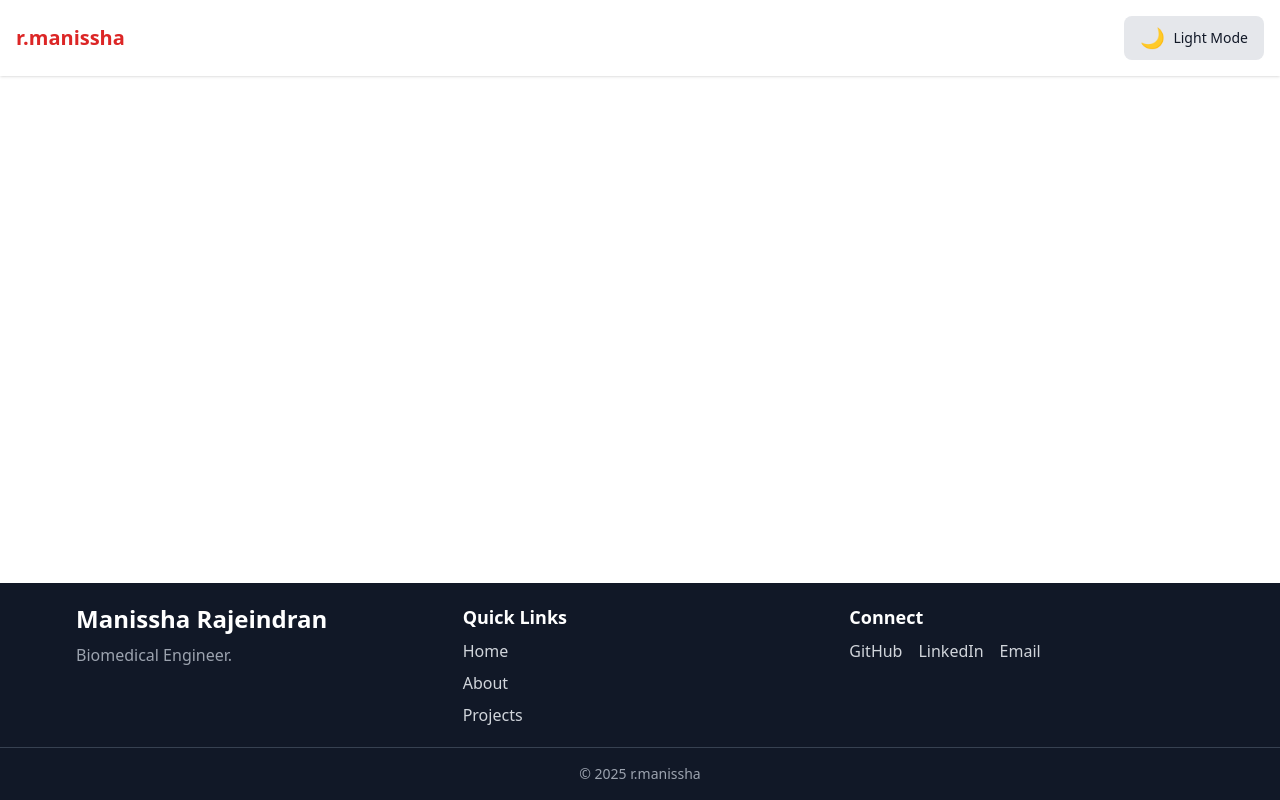
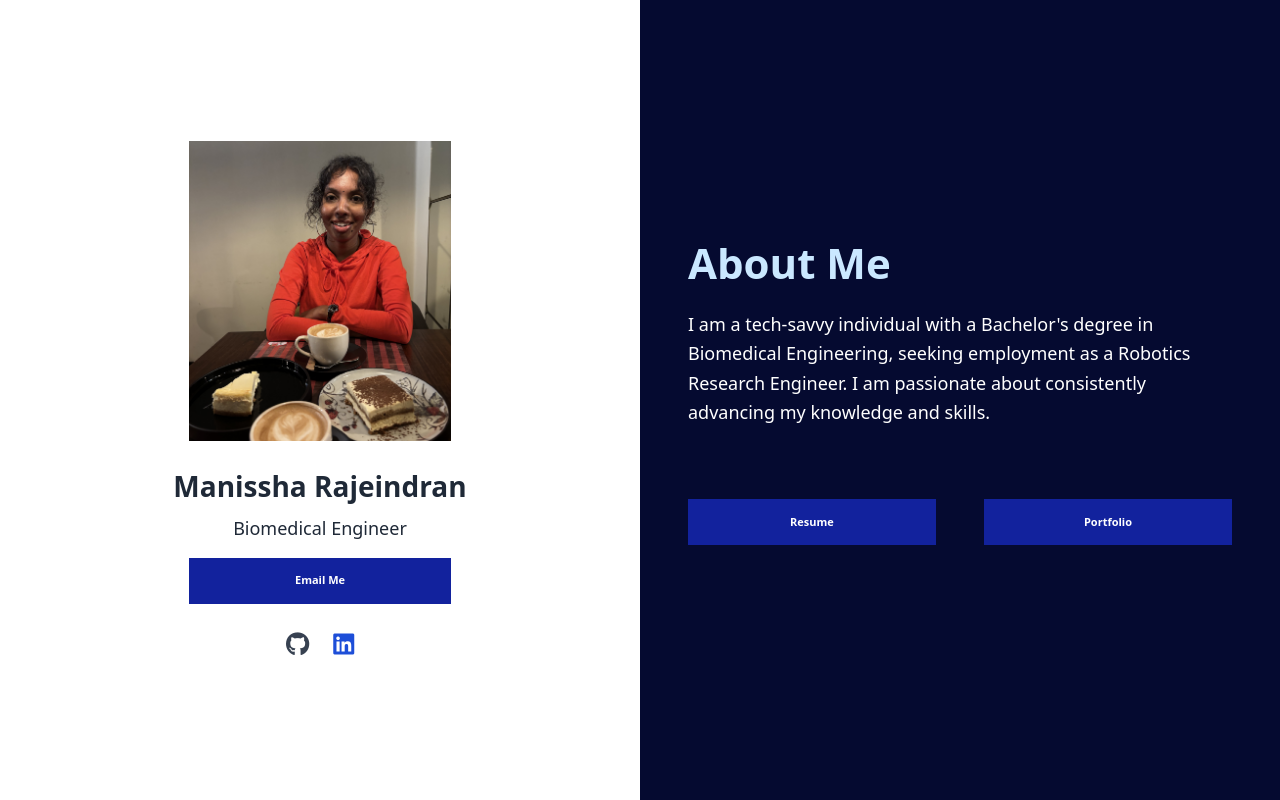
Before and after one commit to rmanissha8/portfolio-python-flask, a Flask app: page / in a window 1280 px wide. Run offline with Flask 3, Linux system fonts and the light colour scheme; some libraries are stand-ins or nearby versions.

Commit message:
new landing page

```diff
--- a/src/templates/base.html
+++ b/src/templates/base.html
@@ -3,132 +3,69 @@
 <head>
   <meta charset="UTF-8">
   <meta name="viewport" content="width=device-width, initial-scale=1.0">
+  <link rel="stylesheet" href="https://cdnjs.cloudflare.com/ajax/libs/font-awesome/6.6.0/css/all.min.css">
+  <link rel="icon" href="/static/images/logo.png">
   <title>r.manissha</title>
+  <script src="https://cdn.tailwindcss.com"></script>
+</head>
+<body class="h-screen w-screen">
+  <div class="flex h-full">
 
-    <script src="https://cdn.tailwindcss.com"></script>
-    <script>
-      tailwind.config = {
-        darkMode: 'class',
-      };
-    </script>
-    <style>
-        /* Smooth transitions for theme switching */
-        body, nav, button {
-            transition: background-color 0.3s ease, color 0.3s ease, border-color 0.3s ease;
-        }
-
-        /* Animation for the toggle icon */
-        @keyframes rotate {
-            from { transform: rotate(0deg); }
-            to { transform: rotate(360deg); }
-        }
-
-        .rotate-sun {
-            animation: rotate 0.5s ease;
-        }
-
-        .rotate-moon {
-            animation: rotate 0.5s ease reverse;
-        }
-    </style>
-</head>
-<body class="flex flex-col min-h-screen bg-white text-gray-900 dark:bg-gray-900 dark:text-gray-100">
-
-<nav class="bg-white dark:bg-gray-800 p-4 flex justify-between items-center shadow">
-    <h1 class="font-bold text-xl text-red-600 dark:text-red-400">r.manissha</h1>
-
-    </div>
-    <button id="theme-toggle" class="px-4 py-2 rounded-lg bg-gray-200 dark:bg-gray-700 flex items-center space-x-2">
-        <span id="theme-toggle-icon" class="text-xl">🌙</span>
-        <span id="theme-text" class="text-sm">Dark Mode</span>
-    </button>
-</nav>
- <main class="flex-grow container mx-auto p-6">
-        {% block content %}{% endblock %}
-    </main>
-
-
-<footer class="bg-gray-900 text-gray-300 mt-10">
-    <div class="max-w-6xl mx-auto px-3 py-5 grid grid-cols-1 md:grid-cols-3 gap-8">
-
-
-        <div>
-            <h2 class="text-2xl font-bold text-white">Manissha Rajeindran</h2>
-            <p class="mt-2 text-gray-400">
-                Biomedical Engineer.
-            </p>
+    <!-- Left Half -->
+    <div class="w-1/2 bg-white flex flex-col items-center justify-center p-8">
+      <!-- Square image frame -->
+      <div class="w-[262.6px] h-[300px] object-cover border-gray-400 ">
+        <img src="/static/images/me.jpg" alt="Profile" class="w-full h-full object-cover">
       </div>
 
+      <!-- Name -->
+      <p class="mt-6 text-[28px] font-[Open_Sans] font-bold text-gray-800">Manissha Rajeindran
+      </p>
 
-        <div>
-            <h3 class="text-lg font-semibold text-white">Quick Links</h3>
-            <ul class="mt-2 space-y-2">
-                <li><a href="#" class="hover:text-red-500">Home</a></li>
-                <li><a href="#" class="hover:text-red-500">About</a></li>
-                <li><a href="#" class="hover:text-red-500">Projects</a></li>
-            </ul>
-        </div>
+      <p class="mt-2 text-[18px] font-[Open_Sans] font-light text-gray-800">Biomedical Engineer</p>
 
+      <!-- Email Me Button -->
+      <button class="mt-4 px-6 py-2 w-[262.6px] h-[46px] bg-[#12229d] text-white font-[Open_Sans] text-[11px]  font-bold hover:bg-blue-700">
+        Email Me
+      </button>
 
-        <div>
-            <h3 class="text-lg font-semibold text-white">Connect</h3>
-            <div class="mt-2 flex space-x-4">
-                <a href="#" target="_blank" class="hover:text-red-500">GitHub</a>
-                <a href="#" target="_blank" class="hover:text-red-500">LinkedIn</a>
-                <a href="mailto:youremail@example.com" class="hover:text-red-500">Email</a>
-            </div>
+      <!-- Social Icons -->
+      <div class="flex space-x-6 mt-6">
+        <!-- GitHub -->
+        <a href="https://github.com/rmanissha8" target="_blank" class="text-gray-700 hover:text-black text-2xl">
+          <i class="fab fa-github"></i>
+        </a>
+        <!-- LinkedIn -->
+        <a href="https://www.linkedin.com/in/manissha-rajeindran-03807a24a/" target="_blank" class="text-blue-700 hover:text-blue-900 text-2xl">
+          <i class="fab fa-linkedin"></i>
+        </a>
       </div>
     </div>
 
+    <!-- Right Half -->
+    <div class="w-1/2 bg-[#050a30] text-[18px] text-white flex flex-col justify-center p-12">
+      <!-- Heading -->
+      <h2 class="text-[#cae8ff] text-[42px] font-bold mb-4">About Me</h2>
+      <p class="mb-6 leading-relaxed text-lg">
+        I am a tech-savvy individual with a Bachelor's degree in Biomedical Engineering,
+        seeking employment as a Robotics Research Engineer.
+        I am passionate about consistently advancing my knowledge and skills.
 
-    <div class="border-t border-gray-700 text-center py-4 text-sm text-gray-400">
-        © {{ 2025 }} r.manissha
+      </p>
+
+      <!-- Buttons -->
+      <div class="flex space-x-12 mt-12">
+        <button class="px-6 py-2 w-[262.6px] h-[46px] bg-[#12229d] text-white font-[Open_Sans] text-[11px]  font-bold hover:bg-blue-700">
+          Resume
+        </button>
+        <button class="px-6 py-2 w-[262.6px] h-[46px] bg-[#12229d] text-white font-[Open_Sans] text-[11px]  font-bold hover:bg-blue-700">
+          Portfolio
+        </button>
       </div>
-</footer>
+      <div class="flex space-x-4 justify-center mt-6">
 
-<script>
-    document.addEventListener("DOMContentLoaded", () => {
-    const html = document.documentElement;
-    const toggleBtn = document.getElementById("theme-toggle");
-    const icon = document.getElementById("theme-toggle-icon");
-    const themeText = document.getElementById("theme-text");
-    const currentThemeSpan = document.getElementById("current-theme"); // might not exist
+    </div>
 
-    const savedTheme = localStorage.getItem("theme");
-    const systemPrefersDark = window.matchMedia('(prefers-color-scheme: dark)').matches;
-
-    function applyTheme(isDark) {
-    if (isDark) {
-        html.classList.add("dark");
-        icon.textContent = "☀️";
-        themeText.textContent = "Dark Mode";   // show current mode
-        if (currentThemeSpan) currentThemeSpan.textContent = "Dark";
-        localStorage.setItem("theme", "dark");
-    } else {
-        html.classList.remove("dark");
-        icon.textContent = "🌙";
-        themeText.textContent = "Light Mode";  // show current mode
-        if (currentThemeSpan) currentThemeSpan.textContent = "Light";
-        localStorage.setItem("theme", "light");
-    }
-}
-
-    // Initial load
-    applyTheme(savedTheme === "dark" || (!savedTheme && systemPrefersDark));
-
-    // Toggle on button click
-    toggleBtn.addEventListener("click", () => {
-        const isDark = !html.classList.contains("dark");
-        icon.classList.add(isDark ? "rotate-sun" : "rotate-moon");
-
-        setTimeout(() => {
-            applyTheme(isDark);
-            icon.classList.remove("rotate-sun", "rotate-moon");
-        }, 500);
-    });
-});
-
-</script>
-
+  </div>
 </body>
 </html>
```
Also changed, not shown: src/templates/base copy.html (deleted, +0 -129 lines), src/templates/base0.html (added, +134 -0 lines), src/static/images/logo.png (added), src/static/images/me.jpg (added). Lines whose indentation alone changed are shown as unchanged.
